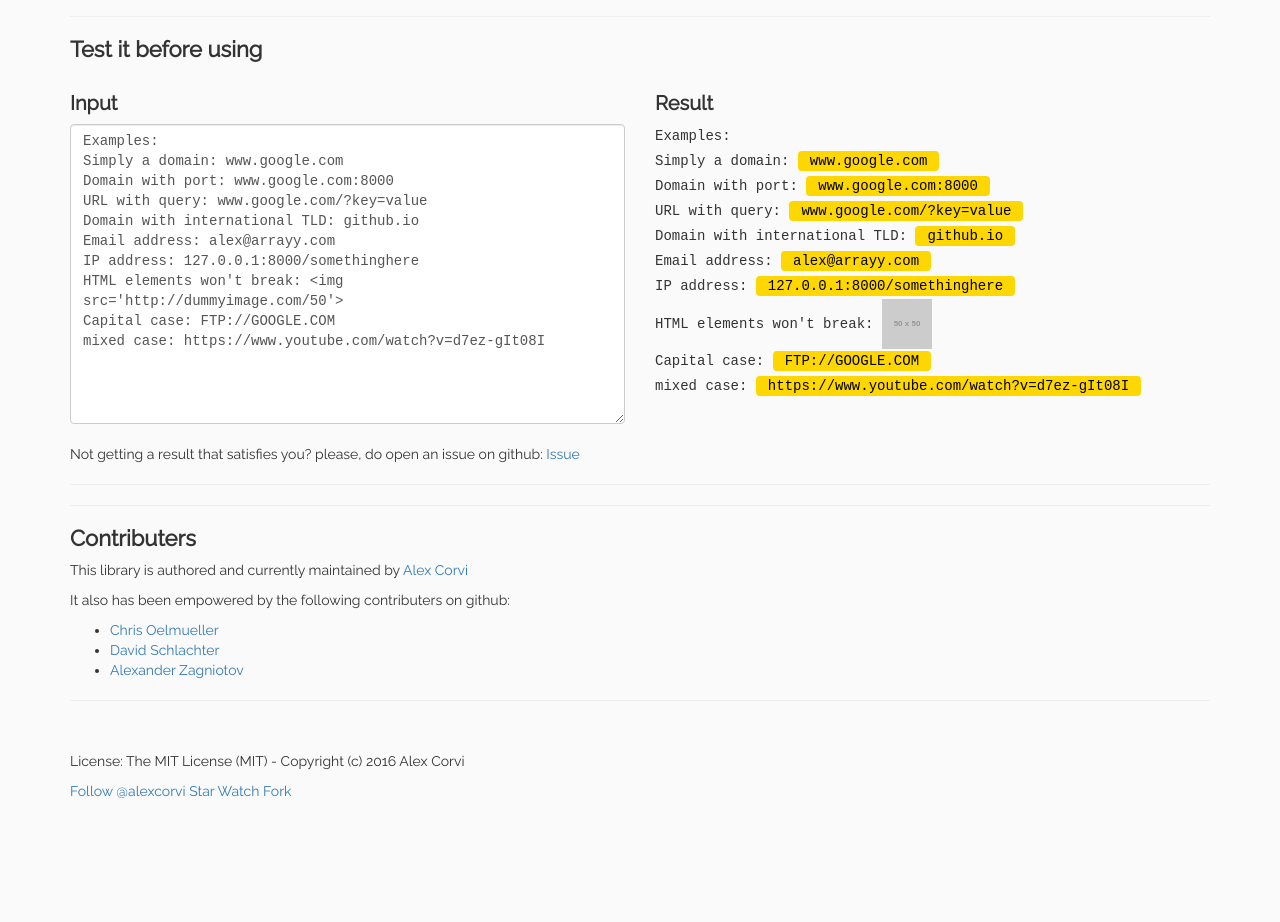
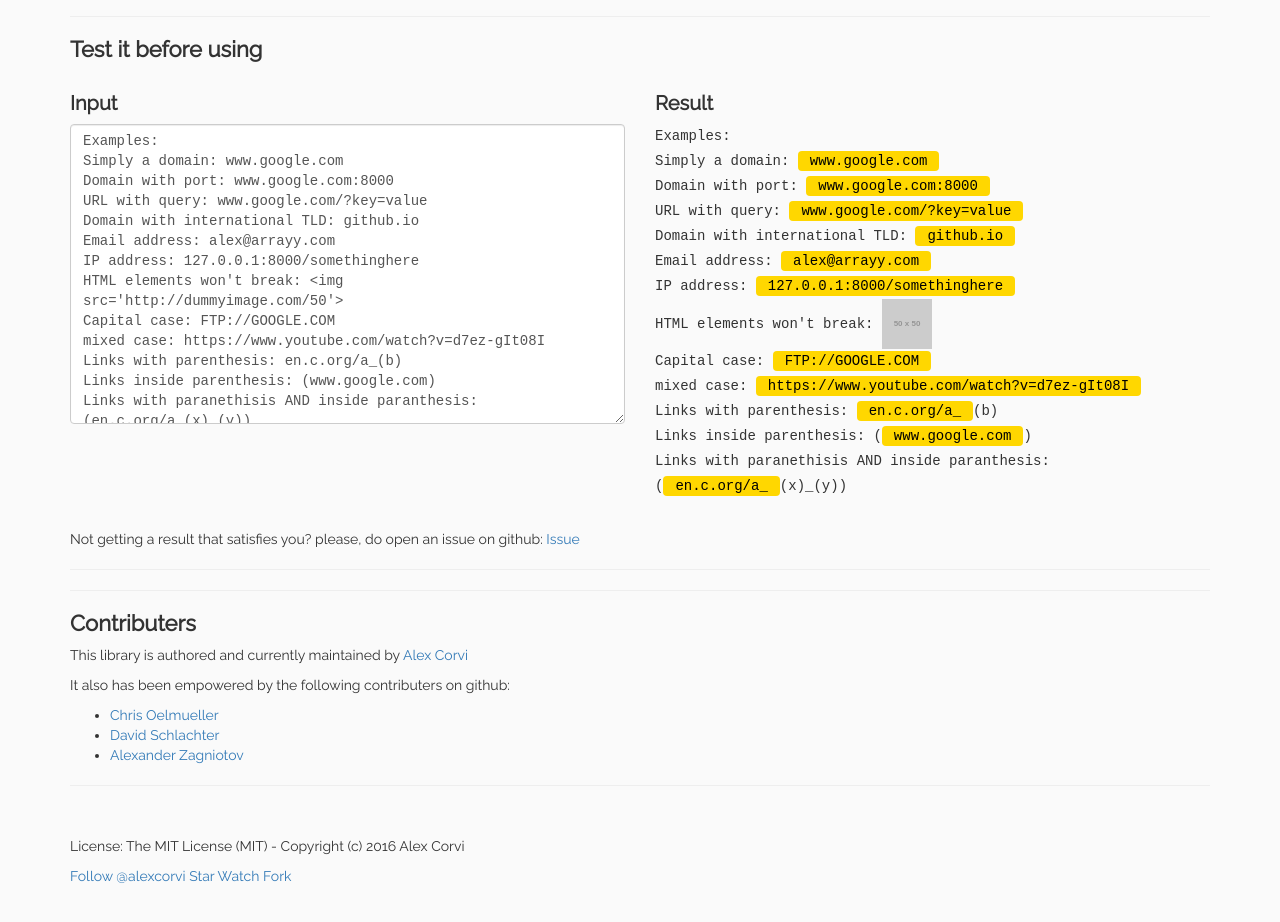
Before and after one commit to alexcorvi/anchorme.js, a website: page index.html in a window 1280 px wide. Shown: the part 1660-2582 px from the top of the page. Before the commit the page ends 2511 px from the top, so only its background shows below. Drawn offline with nearby package versions, Linux system fonts and the light colour scheme; placeholder pictures from the web are drawn by us.

Commit message:
parenthesis and brackets fix

```diff
--- a/index.html
+++ b/index.html
@@ -24,7 +24,10 @@
             "\nIP address: 127.0.0.1:8000/somethinghere"+
             "\nHTML elements won't break: <img src='http://dummyimage.com/50'>"+
             "\nCapital case: FTP://GOOGLE.COM"+
-            "\nmixed case: https://www.youtube.com/watch?v=d7ez-gIt08I";
+            "\nmixed case: https://www.youtube.com/watch?v=d7ez-gIt08I"+
+            "\nLinks with parenthesis: en.c.org/a_(b)"+
+            "\nLinks inside parenthesis: (www.google.com)"+
+            "\nLinks with paranethisis AND inside paranthesis: (en.c.org/a_(x)_(y))";
 
             $scope.$watch("input", function(newValue, oldValue) {
                 $scope.linkedInput = anchorme.js($scope.input, {
```
